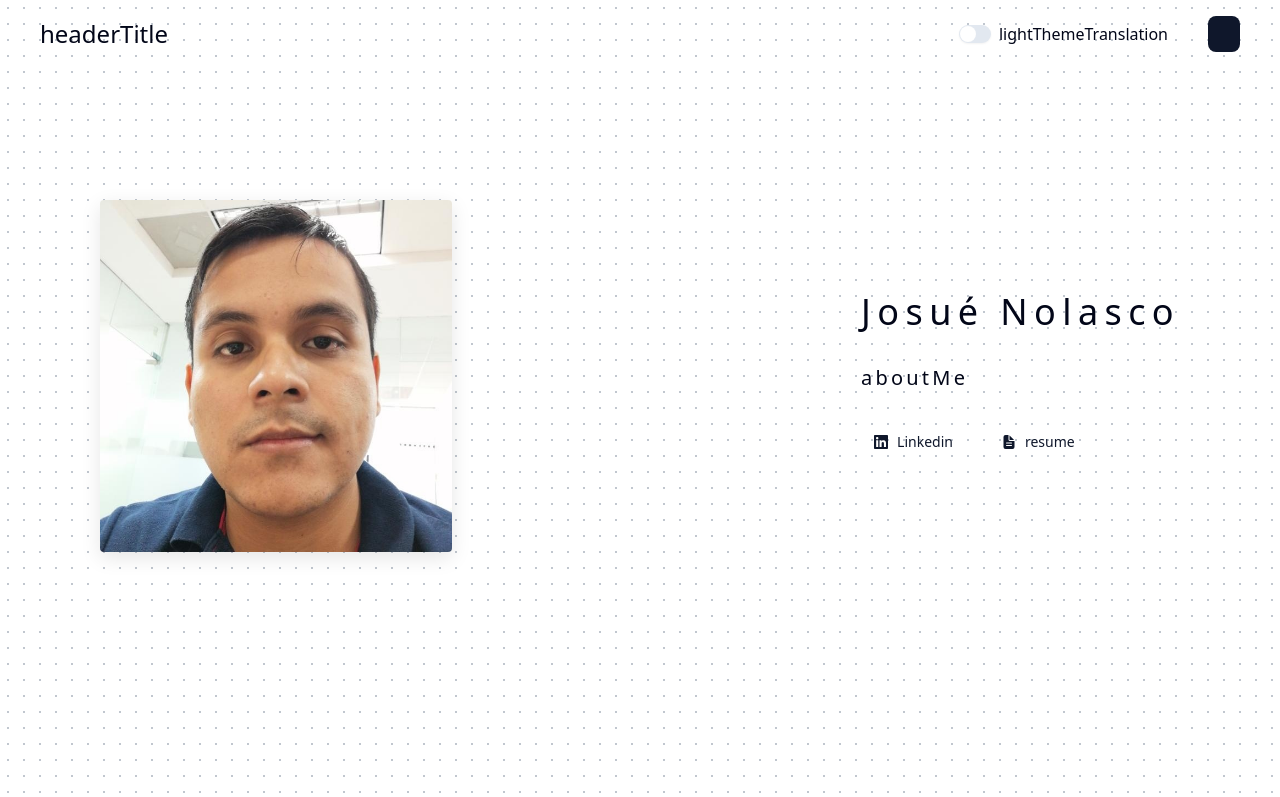
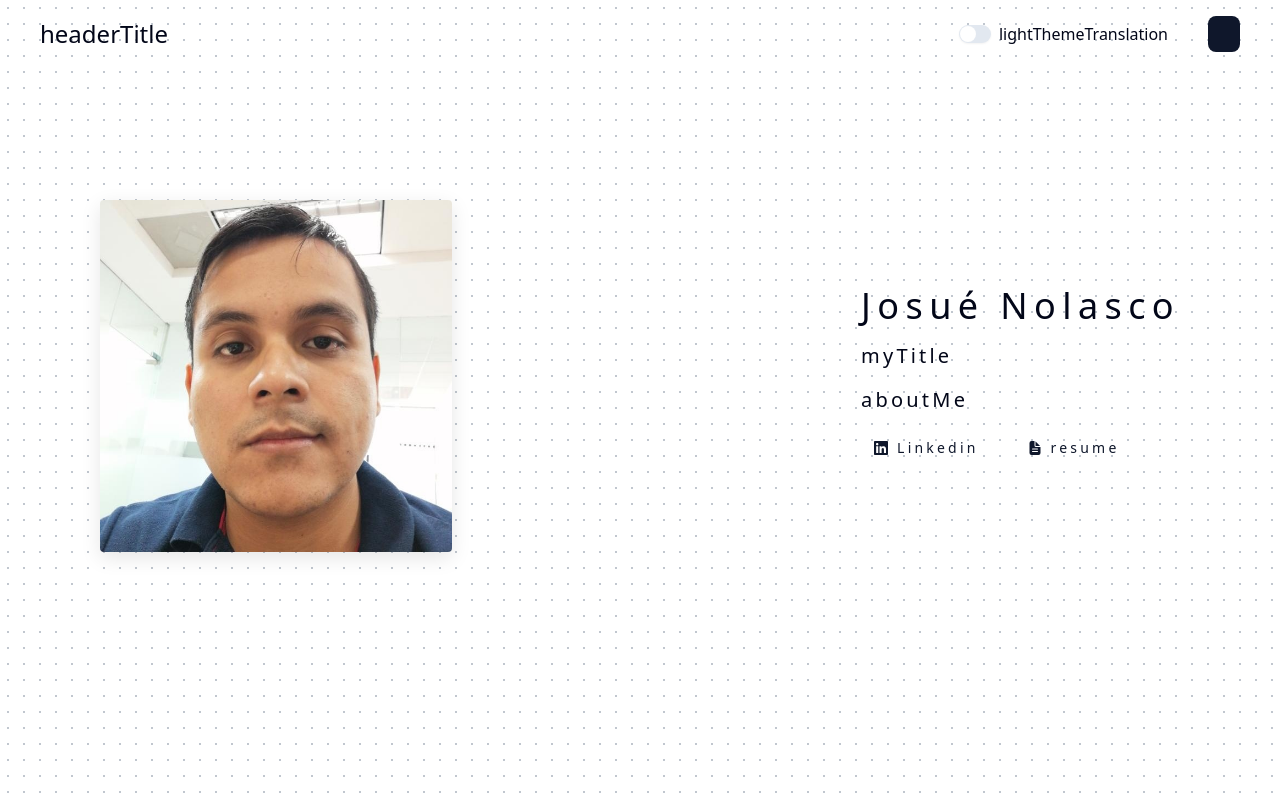
Before and after one commit to JosueNolan/my_portfolio, a React (Vite) app: page /#/ in a window 1280 px wide. Shown: the top 797 px of the page. Built offline with nearby package versions, Linux system fonts and the light colour scheme; the HTML template or start-up script is replaced by a standard one.

Commit message:
Agrego titulo debajo de mi nombre

```diff
--- a/public/locales/en/translation.json
+++ b/public/locales/en/translation.json
@@ -49,5 +49,6 @@
 	"tecvictoriadates": "Ago 2014 - Feb 2019",
 	"tecvictoriadescription": "Bachelor of Computer Systems Engineering",
 	"footermadewith": "Made with React, ShadCN/UI & Tailwind",
-	"footermadewith2": "...and with love."
+	"footermadewith2": "...and with love.",
+	"myTitle": "Web Systems development, automation and mobile applications"
 }
--- a/public/locales/es-419/translation.json
+++ b/public/locales/es-419/translation.json
@@ -49,5 +49,6 @@
 	"tecvictoriadates": "Aug 2014 - Feb 2019",
 	"tecvictoriadescription": "Título en Licenciatura de Ingeniería en Sistemas Computacionales",
 	"footermadewith": "Página realizada con React, ShadCN/UI y Tailwind",
-	"footermadewith2": "...y con cariño."
+	"footermadewith2": "...y con cariño.",
+	"myTitle": "Desarrollo de sistemas web, automatización y aplicaciones móviles"
 }
--- a/src/components/default/AboutMe.tsx
+++ b/src/components/default/AboutMe.tsx
@@ -22,13 +22,14 @@ const AboutMe = () => {
 						filter: theme === "dark" ? "brightness(0.9)" : undefined,
 					}}
 				/>
-				<div className="flex flex-col gap-8">
+				<div className="flex flex-col gap-4 [letter-spacing:.2rem]">
 					<p
 						className="text-4xl max-sm:text-center"
 						style={{ letterSpacing: ".4rem" }}
 					>
 						Josué Nolasco
 					</p>
+					<p className="text-xl">{t("myTitle")}</p>
 					<p
 						className="text-xl max-sm:text-[18px]"
 						style={{ letterSpacing: ".2rem" }}
```
